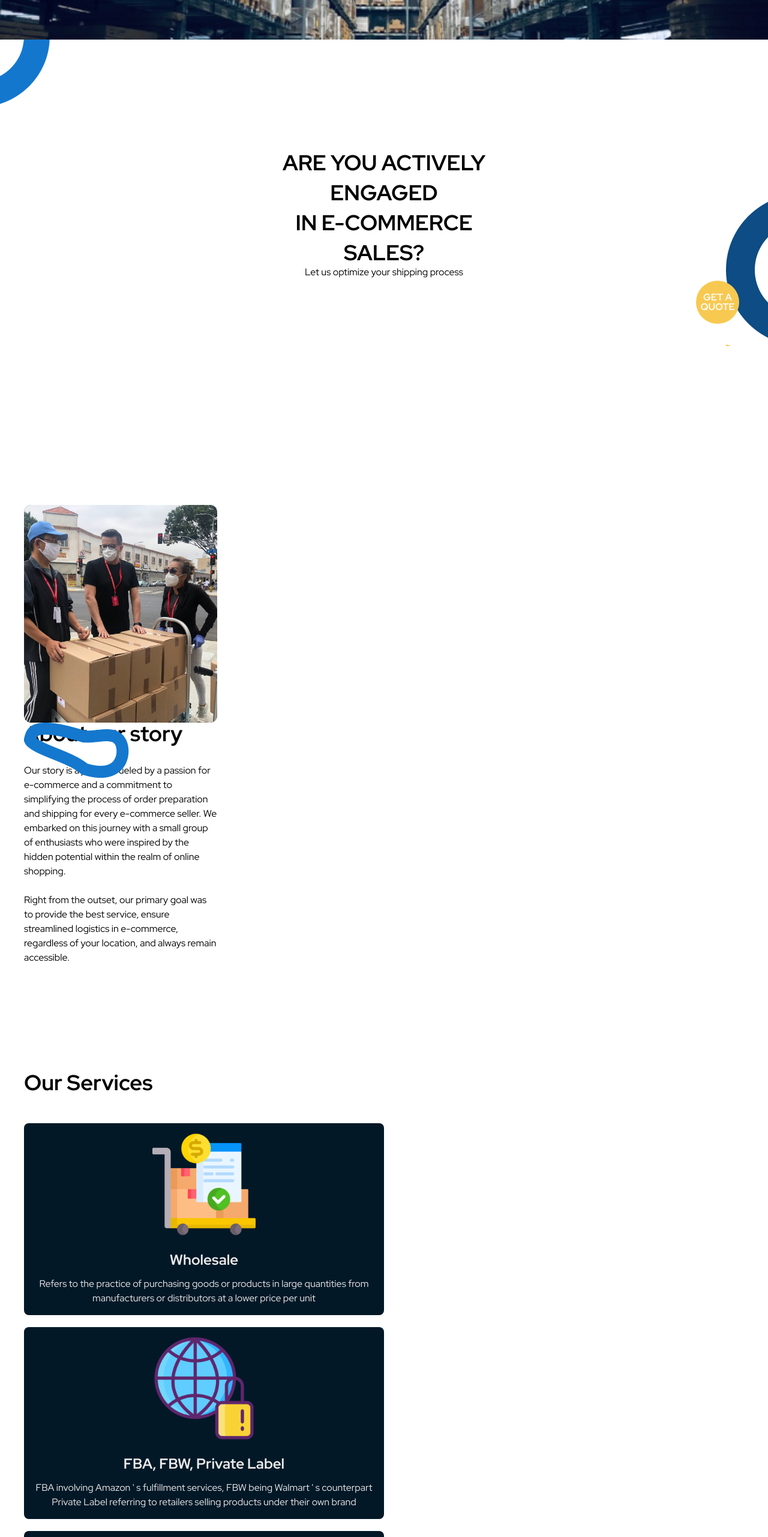
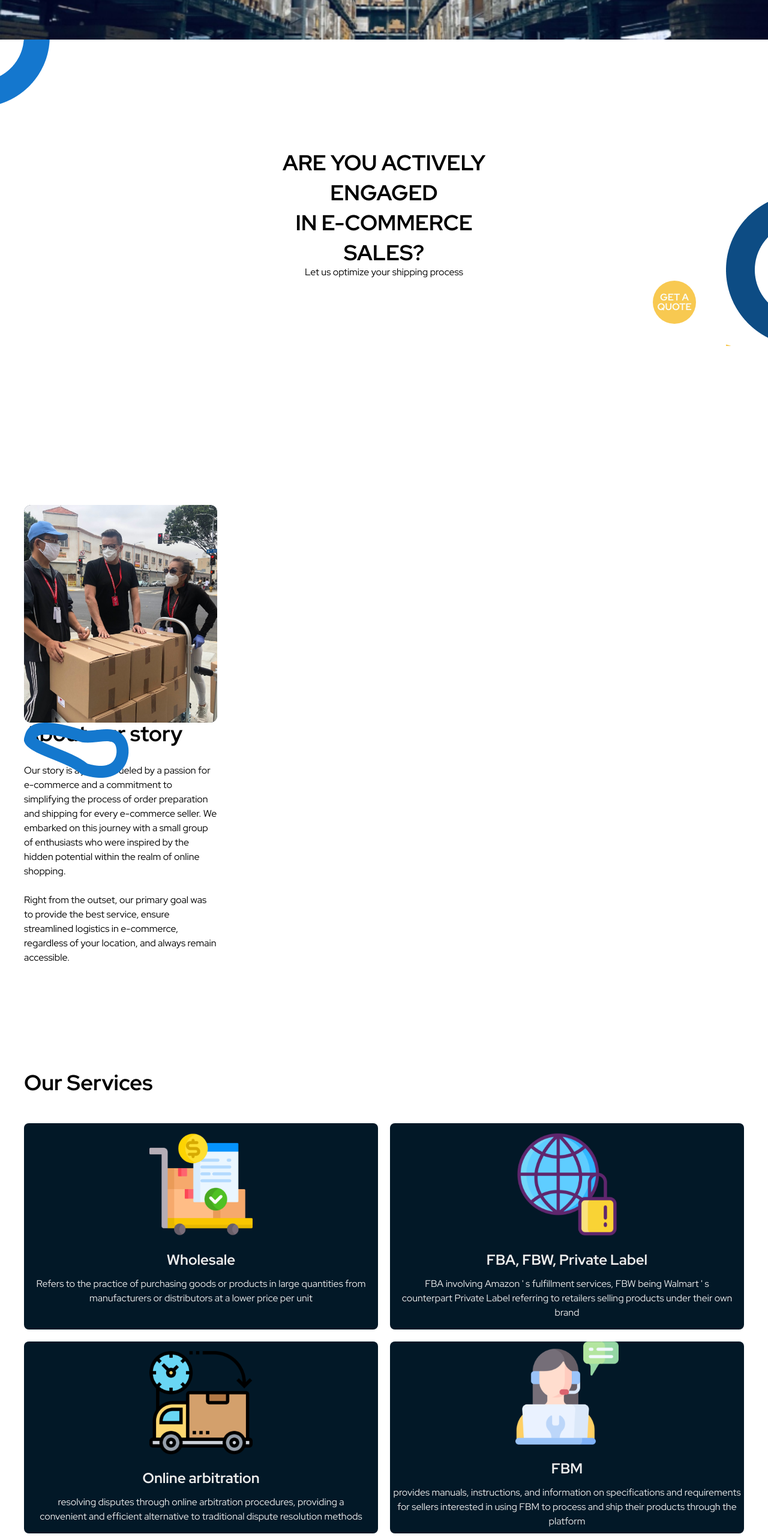
Before and after one commit to korvan17/nevadaFrontend, a Next.js app: page / in a window 1280 px wide. Shown: the part 234-2797 px from the top of the page at 60% size. Built offline with nearby package versions, Linux system fonts and the light colour scheme.

Commit message:
fix service, react, hero

```diff
--- a/next.config.js
+++ b/next.config.js
@@ -1,6 +1,9 @@
 /** @type {import('next').NextConfig} */
 const nextConfig = {
   output: "export",
+  images: {
+    unoptimized: true,
+  },
 };
 
 module.exports = nextConfig;
--- a/src/app/page.js
+++ b/src/app/page.js
@@ -1,3 +1,4 @@
+import React from "react";
 import {
   About,
   Faq,
@@ -8,6 +9,7 @@ import {
   Services,
   ChatWindow,
 } from "@/components";
+import GetQuoteButton from "@/components/GetQueteButton/GetQuoteButton";
 
 export default function Home() {
   return (
@@ -16,7 +18,7 @@ export default function Home() {
       <Hero />
       <About />
       <Services />
-      {/* <Pricing /> */}
+      <Pricing />
       <Faq />
       {/* <Footer /> */}
       {/* <ChatWindow /> */}
--- a/src/components/GetQueteButton/GetQuoteButton.jsx
+++ b/src/components/GetQueteButton/GetQuoteButton.jsx
@@ -19,10 +19,11 @@ export default function GetQuoteButton() {
     <>
       <button
         onClick={toggleGetQuoteModal}
-        className="fixed shadowButton rounded-[50px] w-[72px] h-[72px] leading-[16px] font-bold text-[16px] text: bg-accentYellow text-[#FAFCF8] hover:bg-accentHoverYellow right-[48px] top-[702px]"
+        className="fixed shadowButton rounded-[50px] w-[72px] h-[72px] leading-[16px] font-bold text-[16px] text: bg-accentYellow text-[#FAFCF8] hover:bg-accentHoverYellow right-[120px] top-[702px]"
       >
         GET A QUOTE
       </button>
+
       {showGetQuoteModal && (
         <BasicModal
           // contentStyle={{ width: "120px", height: "120px" }}
--- a/src/components/Header/HeaderMenu.jsx
+++ b/src/components/Header/HeaderMenu.jsx
@@ -1,3 +1,4 @@
+import React from "react";
 import { motion } from "framer-motion";
 import { CloseMenuIcon } from "@/components/Icons";
 import { UserControls } from "../UIElements";
@@ -32,7 +33,7 @@ function HeaderMenu({ toggleMenu }) {
         md:pt-[110px] md:px-[12px]
 
         w-[70%] sm:w-[50%] h-[100%]
-        fixed top-0 right-0
+        fixed top-0 right-0 z-90
 
         text-mainWhite"
         initial={{ x: 1000 }}
--- a/src/components/Hero/Hero.jsx
+++ b/src/components/Hero/Hero.jsx
@@ -1,4 +1,5 @@
 import Image from "next/image";
+import React from "react";
 import GetQuoteButton from "../GetQueteButton/GetQuoteButton";
 
 export default function Hero() {
@@ -7,8 +8,6 @@ export default function Hero() {
       id="home"
       className="pt-[78px] pb-[151px] md:pt-[47px] md:pb-[0px] lg:pt-[139px] lg:pb-[0px]"
     >
-      <GetQuoteButton />
-
       <Image
         src="/hero-mobile-nd.png"
         alt="hero-mobile"
@@ -51,6 +50,7 @@ export default function Hero() {
         priority
       />
       <div className="container">
+        <GetQuoteButton />
         <div className="lg:flex lg:gap-[43px] lg:basis-2/4 lg:justify-center">
           <div>
             <div
@@ -66,6 +66,7 @@ export default function Hero() {
               </h3>
             </div>
           </div>
+
           <div className="relative -z-20 lg:basis-2/4 lg:pt-[38px] w-[320px] sm:w-[400px] md-[688px]">
             <Image
               src="/hero-desktop.png"
--- a/src/components/Modals/BasicModal/BasicModal.jsx
+++ b/src/components/Modals/BasicModal/BasicModal.jsx
@@ -1,5 +1,6 @@
 "use client";
 import Modal from "react-modal";
+import React from "react";
 
 export default function BasicModal({
   closeModal,
--- a/src/components/Pricing/Pricing.jsx
+++ b/src/components/Pricing/Pricing.jsx
@@ -319,6 +319,7 @@ export default function Pricing() {
             </li>
             <li className="w-[136px]">
               <table className="lg:w-[100%] ">
+                <tbody>
                   <tr>
                     <td className="text-left">Palletizing</td>
                     <td className="text-right">$25</td>
@@ -327,10 +328,12 @@ export default function Pricing() {
                     <td className="text-left">Box 10x8x6</td>
                     <td className="text-right">$1</td>
                   </tr>
+                </tbody>
               </table>
             </li>
             <li className="w-[138px]">
               <table className="lg:w-[100%]">
+                <tbody>
                   <tr>
                     <td className="text-left">Box 10x10x10</td>
                     <td className="text-right">$2</td>
@@ -339,10 +342,12 @@ export default function Pricing() {
                     <td className="text-left">Box 24x14x6</td>
                     <td className="text-right">$3</td>
                   </tr>
+                </tbody>
               </table>
             </li>
             <li className="w-[218px]">
               <table className="lg:w-[100%]">
+                <tbody>
                   <tr>
                     <td className="text-left">Box 24x18x12</td>
                     <td className="text-right">$4</td>
@@ -351,6 +356,7 @@ export default function Pricing() {
                     <td className="text-left">Additional (min 1 hour)</td>
                     <td className="text-right">$40</td>
                   </tr>
+                </tbody>
               </table>
             </li>
           </ul>
--- a/src/components/Services/Services.jsx
+++ b/src/components/Services/Services.jsx
@@ -99,8 +99,8 @@ export default function Services() {
           </Swiper>
         </div>
 
-        <ul className="flex-wrap gap-[20px] lg:gap-[24px] hidden md:flex lg:flex  ">
-          <li className=" basis-1/2 lg:basis-1/4    p-4 rounded-lg bg-darkBlue text-captionalWhite text-center overflow-x-auto">
+        <ul className="flex-wrap gap-[20px] lg:gap-[24px] hidden md:flex  ">
+          <li className="  md:basis-[calc((100%-20px)/2)] lg:basis-[calc((100%-72px)/4)]   p-4 rounded-lg bg-darkBlue text-captionalWhite text-center overflow-x-auto">
             <Image
               src="/procurement-desktop-1x.png"
               width={172}
@@ -117,7 +117,7 @@ export default function Services() {
               unit
             </p>
           </li>
-          <li className=" basis-1/2 lg:basis-1/4  p-4 rounded-lg bg-darkBlue text-captionalWhite text-center overflow-x-auto">
+          <li className=" md:basis-[calc((100%-20px)/2)] lg:basis-[calc((100%-72px)/4)] p-4 rounded-lg bg-darkBlue text-captionalWhite text-center overflow-x-auto">
             <Image
               src="/accessibility-desktop-1x.png"
               width={172}
@@ -134,7 +134,7 @@ export default function Services() {
               selling products under their own brand
             </p>
           </li>
-          <li className=" basis-1/2 lg:basis-1/4  p-4 rounded-lg bg-darkBlue text-captionalWhite text-center overflow-x-auto">
+          <li className=" md:basis-[calc((100%-20px)/2)] lg:basis-[calc((100%-72px)/4)]  p-4 rounded-lg bg-darkBlue text-captionalWhite text-center overflow-x-auto">
             <Image
               src="/delivery-desktop-1x.png"
               width={172}
@@ -151,7 +151,7 @@ export default function Services() {
               dispute resolution methods
             </p>
           </li>
-          <li className=" basis-1/2 lg:basis-1/4  p-4 rounded-lg bg-darkBlue text-captionalWhite text-center overflow-x-auto">
+          <li className=" md:basis-[calc((100%-20px)/2)] lg:basis-[calc((100%-72px)/4)] rounded-lg bg-darkBlue text-captionalWhite text-center overflow-x-auto">
             <Image
               src="/support-desktop-1x.png"
               width={172}
```
Lines whose indentation alone changed are shown as unchanged.
